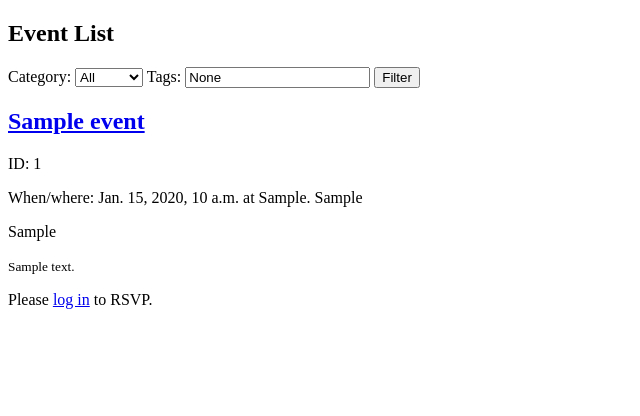
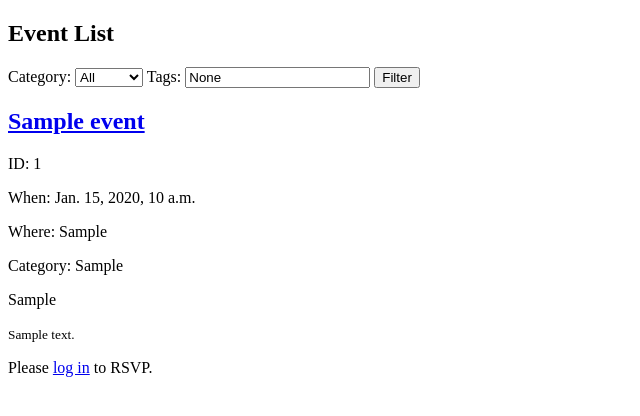
Before and after one commit to JakeMackBrown/YokelPulse, a Django app: page /events/ in a window 1280 px wide. Shown: the part 106-522 px from the top of the page, without its empty margins (0-640 px from the left). Run offline with Django 5.2, Linux system fonts and the light colour scheme; tables that the repository leaves empty hold one stand-in row (values such as "Sample post").

Commit message:
display event locations as strings

```diff
--- a/main_app/templates/events/index.html
+++ b/main_app/templates/events/index.html
@@ -35,7 +35,9 @@
             <img src="{{ event.image.url }}" alt="{{ event.title }} image" style="max-width: 100%;">
           {% endif %}
           <p>ID: {{ event.id }}</p>
-          <p>When/where: {{ event.date }} at {{ event.location }}. {{ event.category }}</p>
+          <p>When: {{ event.date }}</p>
+          <p>Where: {{ event.location }}</p>
+          <p>Category: {{ event.category }}</p>
           <p>{{ event.tags }}</p>
           <p><small>{{ event.description }}</small></p>
 
```
